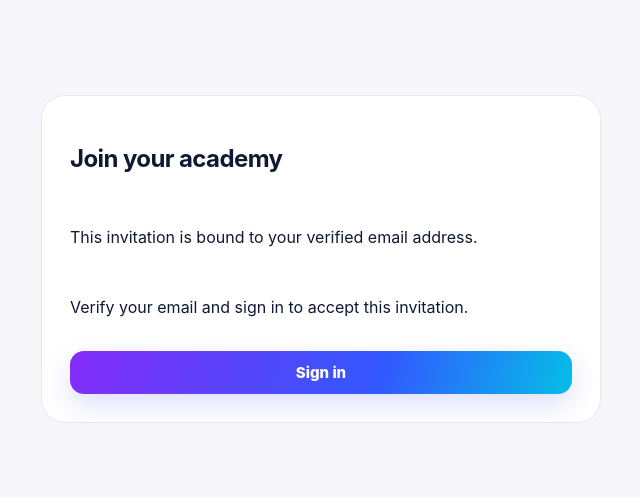
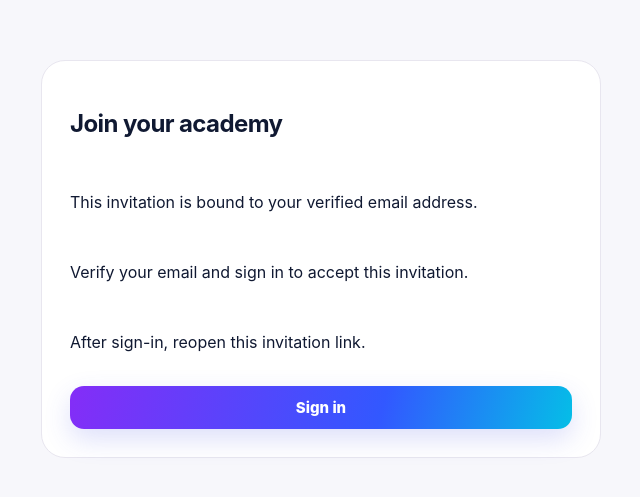
Before and after one commit to prashant-aggarwal-it/robotronix-learning-portal, a Next.js app: page /invite in a window 1280 px wide. Shown: the part 141-638 px from the top of the page, without its empty margins (319-959 px from the left). Built offline with nearby package versions, Linux system fonts and the light colour scheme; no server answers.

Commit message:
fix(saas): clarify post-login invitation token flow

```diff
--- a/app/invite/page.tsx
+++ b/app/invite/page.tsx
@@ -14,7 +14,7 @@ function InvitationContent(){
   if(busy)return;setBusy(true);setStatus("");
   try{
    const client=getSupabaseBrowserClient(),session=(await client?.auth.getSession())?.data.session;
-   if(!session){setStatus("Sign in before accepting your invitation.");return;}
+   if(!session){setStatus("Sign in, then reopen the invitation link to accept it.");return;}
    const r=await fetch("/api/platform/invitations/accept",{method:"POST",headers:{"content-type":"application/json",Authorization:"Bearer "+session.access_token},body:JSON.stringify({token})});
    const data=await r.json();if(!r.ok)throw Error(data.error||"Invitation rejected");
    setStatus("Invitation accepted. Opening your organization workspace.");
@@ -25,7 +25,7 @@ function InvitationContent(){
  return <main className="authPage"><section className="authCard"><h1>Join your academy</h1>
  <p>This invitation is bound to your verified email address.</p>
  {status&&<p role="status">{status}</p>}
- {!signedIn?<Link className="button" href="/login">Sign in</Link>:<button className="button" disabled={busy||!/^[a-zA-Z0-9_-]{40,64}$/.test(token)} onClick={accept}>{busy?"Checking…":"Accept invitation"}</button>}
+ {!signedIn?<><p>After sign-in, reopen this invitation link.</p><Link className="button" href="/login">Sign in</Link></>:<button className="button" disabled={busy||!/^[a-zA-Z0-9_-]{40,64}$/.test(token)} onClick={accept}>{busy?"Checking…":"Accept invitation"}</button>}
  </section></main>;
 }
 export default function InvitePage(){return <Suspense fallback={<p>Loading invitation…</p>}><InvitationContent/></Suspense>}
```
